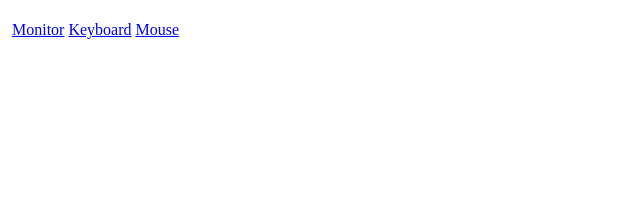
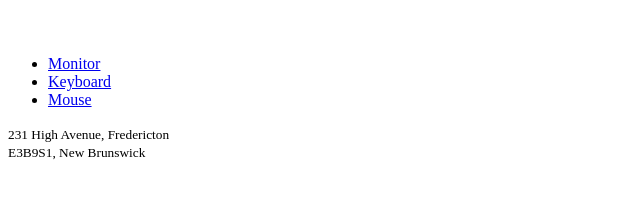
Before and after one commit to Winicius242/Win_Gab_Anh.Repository, a plain HTML site: page index.html in a window 1280 px wide. Shown: the whole page, without its empty margins (0-640 px from the left). Drawn offline with Linux system fonts and the light colour scheme.

Commit message:
Created css file

```diff
--- a/index.html
+++ b/index.html
@@ -2,7 +2,9 @@
 <html lang="en">
 
 <head>
-    <title></title>
+    <title>Gaming Store</title>
+    <meta charset="utf-8">
+    <link href="styles.css" rel="stylesheet">
 </head>
 <body>
 <h1></h1>
@@ -12,13 +14,16 @@
 
 <img src="" alt=""> <!--Grab a random electronics store picture for this-->
 
-<a href="monitor.html">Monitor</a>
-<a href="keyboard.html">Keyboard</a>
-<a href="mouse.html">Mouse</a>
-
+<ul>
+<li><a href="monitor.html">Monitor</a></li>
+<li><a href="keyboard.html">Keyboard</a></li>
+<li><a href="mouse.html">Mouse</a></li>
+</ul>
 
 <footer>
-
+ <p><Small>231 High Avenue, Fredericton<br>
+ E3B9S1, New Brunswick
+</Small></p>
 </footer>
 
 </body>
```
Also changed, not shown: styles.css (added).
